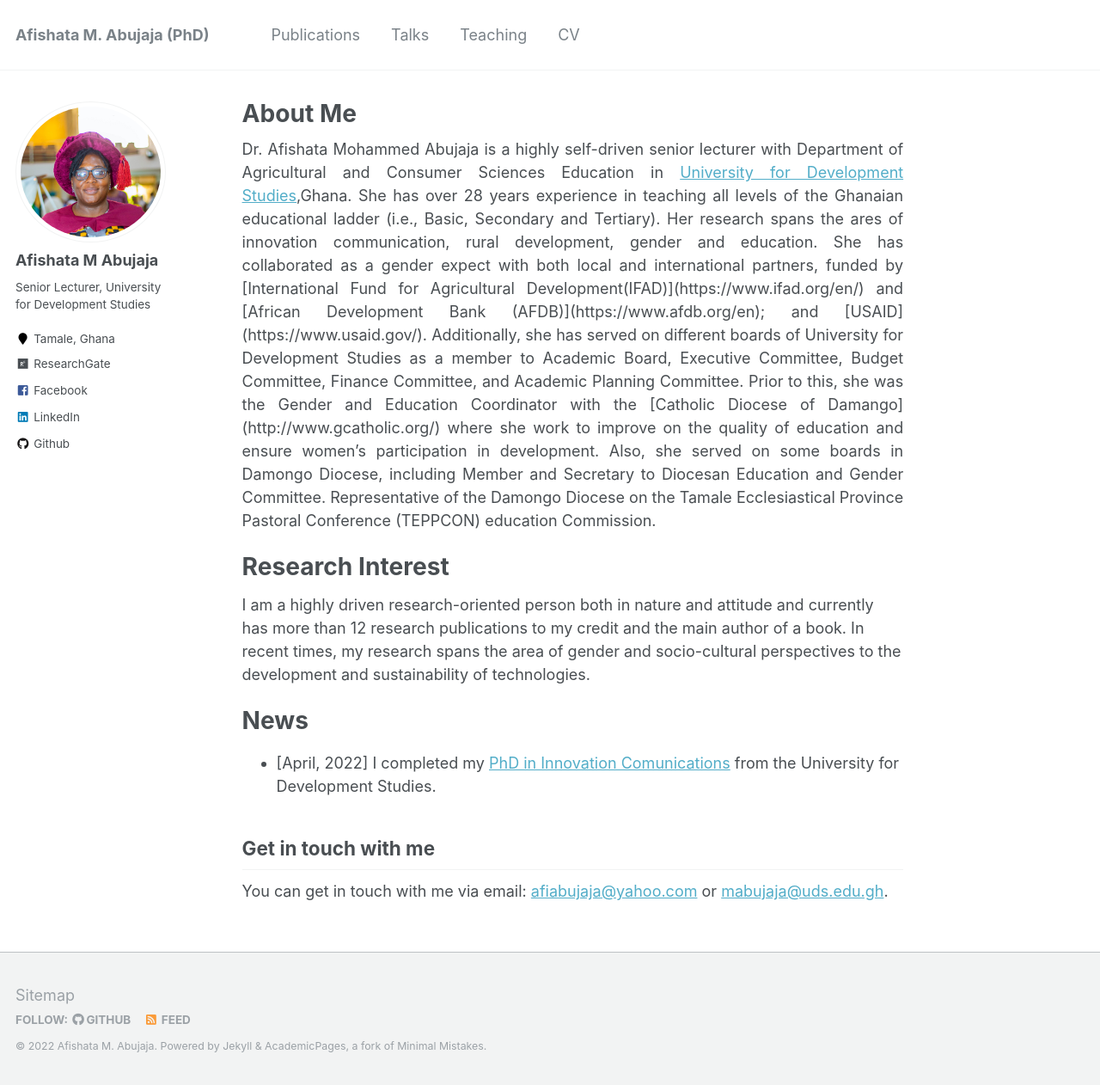
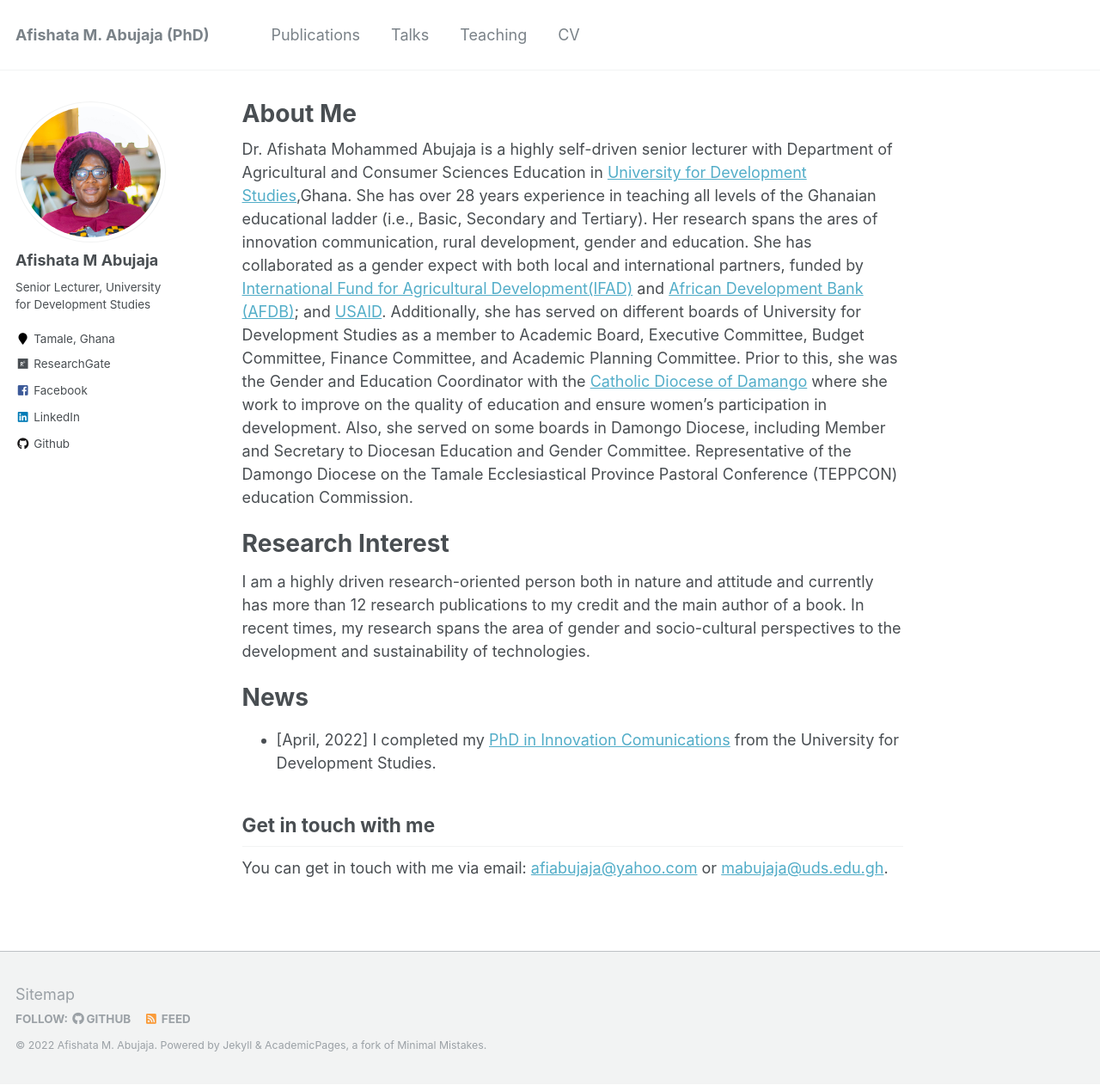
Before and after one commit to Abujaja93/abujaja, a Jekyll site: the page built from _pages/about.md, in a window 1280 px wide and 1262 px high. Shown: the whole window at 86% size. Built offline with Jekyll 4.4.1, drawn with Linux system fonts in a browser that asks for light colours.

Commit message:
Update about.md

```diff
--- a/_pages/about.md
+++ b/_pages/about.md
@@ -9,8 +9,7 @@ redirect_from:
 ---
 
 
-<p style='text-align: justify;'>
-Dr. Afishata Mohammed Abujaja is a highly self-driven  senior lecturer with Department of Agricultural and Consumer Sciences Education in <a href="[https://your-site.com](https://uds.edu.gh/)">University for Development Studies</a>,Ghana. She has over 28 years experience in teaching all levels of the Ghanaian educational ladder (i.e., Basic, Secondary and Tertiary). Her research spans the ares of  innovation communication, rural development, gender and education. She has collaborated as a gender expect with both local and international partners, funded by [International Fund for Agricultural Development(IFAD)](https://www.ifad.org/en/) and [African Development Bank (AFDB)](https://www.afdb.org/en); and [USAID](https://www.usaid.gov/). Additionally, she has served on different boards of University for Development Studies as a member to Academic Board, Executive Committee, Budget Committee, Finance Committee, and Academic Planning Committee. Prior to this, she was the Gender and Education Coordinator with the [Catholic Diocese of Damango](http://www.gcatholic.org/) where she work to improve on the quality of education and ensure women’s participation in development. Also, she  served on some boards in Damongo Diocese, including Member and Secretary to Diocesan Education and Gender Committee. Representative of the Damongo Diocese on the Tamale Ecclesiastical Province Pastoral Conference (TEPPCON) education Commission. </p>
+Dr. Afishata Mohammed Abujaja is a highly self-driven  senior lecturer with Department of Agricultural and Consumer Sciences Education in [University for Development Studies](https://uds.edu.gh/),Ghana. She has over 28 years experience in teaching all levels of the Ghanaian educational ladder (i.e., Basic, Secondary and Tertiary). Her research spans the ares of  innovation communication, rural development, gender and education. She has collaborated as a gender expect with both local and international partners, funded by [International Fund for Agricultural Development(IFAD)](https://www.ifad.org/en/) and [African Development Bank (AFDB)](https://www.afdb.org/en); and [USAID](https://www.usaid.gov/). Additionally, she has served on different boards of University for Development Studies as a member to Academic Board, Executive Committee, Budget Committee, Finance Committee, and Academic Planning Committee. Prior to this, she was the Gender and Education Coordinator with the [Catholic Diocese of Damango](http://www.gcatholic.org/) where she work to improve on the quality of education and ensure women’s participation in development. Also, she  served on some boards in Damongo Diocese, including Member and Secretary to Diocesan Education and Gender Committee. Representative of the Damongo Diocese on the Tamale Ecclesiastical Province Pastoral Conference (TEPPCON) education Commission.
 
 
 
```
